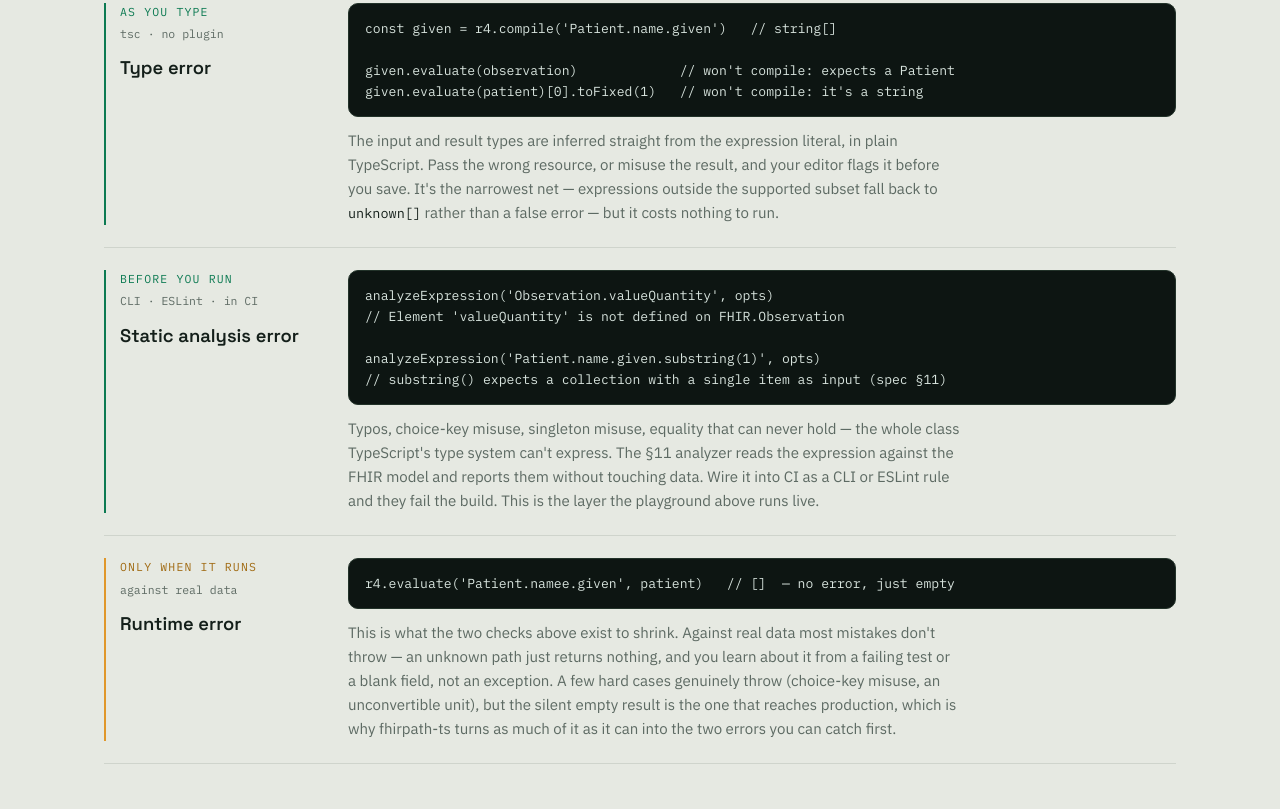
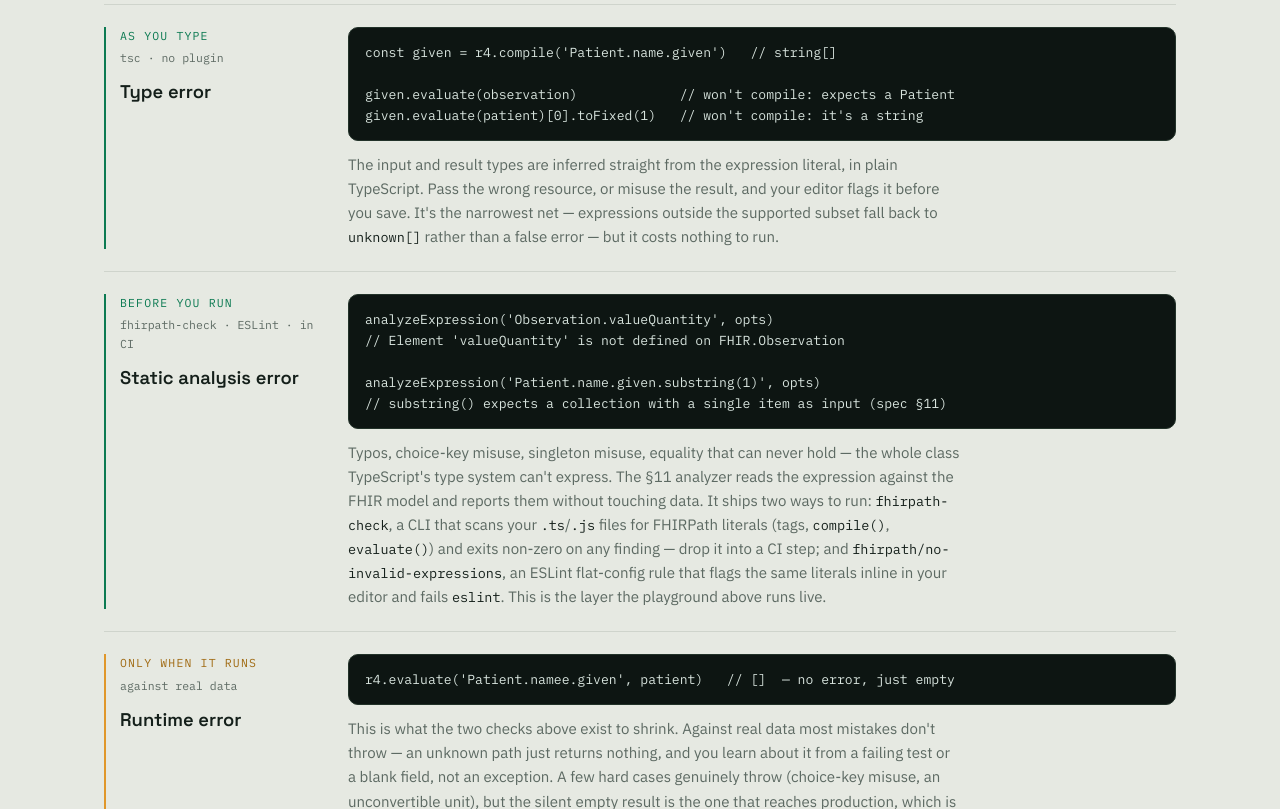
Before and after one commit to vintasoftware/fhirpath-ts, a website built with Vite: page demo/index.html in a window 1280 px wide. Shown: the part 2130-2939 px from the top of the page. Built offline with nearby package versions, Linux system fonts and the light colour scheme.

Commit message:
docs(demo): name and explain the fhirpath-check CLI and ESLint rule
The demo referred to the static-analysis layer vaguely as 'a CLI and an
ESLint rule'. Name what actually ships: the fhirpath-check CLI (scans
source for FHIRPath literals, exits non-zero on findings) and the
fhirpath/no-invalid-expressions ESLint flat-config rule, and explain how
each is wired into CI.

Co-Authored-By: Claude Opus 4.8 (1M context) <noreply@anthropic.com>

```diff
--- a/demo/index.html
+++ b/demo/index.html
@@ -101,7 +101,8 @@
             <h3>The analyzer, spec §11</h3>
             <p>
               Unknown elements, wrong types, singleton misuse, and equalities that can never hold —
-              flagged statically. Ships as a CLI and an ESLint rule for CI.
+              flagged statically. Runs in CI two ways: the <code>fhirpath-check</code> CLI, or the
+              <code>fhirpath/no-invalid-expressions</code> ESLint rule.
             </p>
           </article>
           <article>
@@ -157,7 +158,7 @@ given.evaluate(patient)[0].toFixed(1)   // won't compile: it's a string</pre>
         <article class="layer layer-early">
           <div class="layer-head">
             <span class="layer-when">Before you run</span>
-            <span class="layer-tool">CLI · ESLint · in CI</span>
+            <span class="layer-tool">fhirpath-check · ESLint · in CI</span>
             <h3 class="layer-name">Static analysis error</h3>
           </div>
           <div class="layer-body">
@@ -169,8 +170,13 @@ analyzeExpression('Patient.name.given.substring(1)', opts)
             <p class="layer-note">
               Typos, choice-key misuse, singleton misuse, equality that can never hold — the whole
               class TypeScript's type system can't express. The §11 analyzer reads the expression
-              against the FHIR model and reports them without touching data. Wire it into CI as a CLI
-              or ESLint rule and they fail the build. This is the layer the playground above runs live.
+              against the FHIR model and reports them without touching data. It ships two ways to run:
+              <code>fhirpath-check</code>, a CLI that scans your <code>.ts</code>/<code>.js</code> files
+              for FHIRPath literals (tags, <code>compile()</code>, <code>evaluate()</code>) and exits
+              non-zero on any finding — drop it into a CI step; and
+              <code>fhirpath/no-invalid-expressions</code>, an ESLint flat-config rule that flags the
+              same literals inline in your editor and fails <code>eslint</code>. This is the layer the
+              playground above runs live.
             </p>
           </div>
         </article>
```
